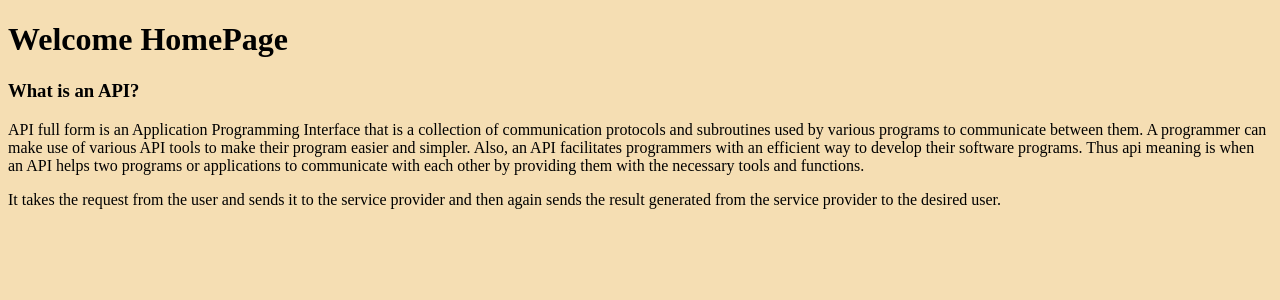
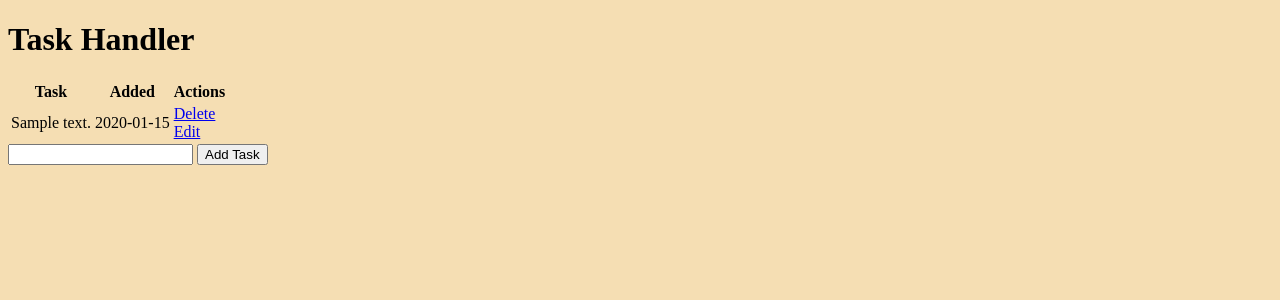
Before and after one commit to sbkr74/work_around_API, a Flask app: template flaskAPI/story/templates/index.html in a window 1280 px wide. Shown: the top 300 px of the page. Run offline with Flask 3, Linux system fonts and the light colour scheme; the template is opened without the code that fills it: most values are stand-ins (such as "Sample title", 1, 10 or a date in 2020).

Commit message:
templates been modified with jinja scripts

```diff
--- /dev/null
+++ b/flaskAPI/project/CRUD_app/templates/base.html
@@ -0,0 +1,14 @@
+<!DOCTYPE html>
+<html lang="en">
+<head>
+    <meta charset='utf-8'>
+    <meta http-equiv='X-UA-Compatible' content='IE=edge'>
+    <title>HomePage</title>
+    <meta name='viewport' content='width=device-width, initial-scale=1'>
+    <link rel='stylesheet' media='screen' href='{{url_for("static",filename="styles.css")}}'>
+    {% block head %}{% endblock %}
+</head>
+<body>
+    {% block body %}{% endblock %}
+</body>
+</html>
--- a/flaskAPI/project/CRUD_app/templates/index.html
+++ b/flaskAPI/project/CRUD_app/templates/index.html
@@ -1,24 +1,37 @@
-<!DOCTYPE html>
-<html lang="en">
-<head>
-    <meta charset='utf-8'>
-    <meta http-equiv='X-UA-Compatible' content='IE=edge'>
-    <title>HomePage</title>
-    <meta name='viewport' content='width=device-width, initial-scale=1'>
-    <link rel='stylesheet' media='screen' href='{{url_for("static",filename="styles.css")}}'>
+{% extends 'base.html' %}
 
-</head>
-<body>
-    <h1>Welcome HomePage </h1>
-    <p> <h3>What is an API?</h3>
-        API full form is an Application Programming Interface that is a collection of communication protocols and subroutines used by
-        various programs to communicate between them. A programmer can make use of various API tools to make their program easier and simpler.
-        Also, an API facilitates programmers with an efficient way to develop their software programs. Thus api meaning is when an API helps
-        two programs or applications to communicate with each other by providing them with the necessary tools and functions.
-    </p>
-    <p>
-        It takes the request from the user and sends it to the service provider and then again sends the result generated from the service
-        provider to the desired user.
-    </p>
-</body>
-</html>
+{% block head %} {% endblock %}
+
+{% block body %}
+<div class = "content">
+    <h1>Task Handler</h1>
+    {% if tasks | length < 1 %}
+    <h3>There is no tasks..... Create One Here! </h3>
+    {% else %}
+    <table>
+        <tr>
+            <th>Task</th>
+            <th>Added</th>
+            <th>Actions</th>
+        </tr>
+        {% for task in tasks %}
+            <tr>
+                <td>{{task.content}}</td>
+                <td>{{task.created.strftime("%Y-%m-%d")}}</td>
+                <td>
+                    <a href="/delete/{{task.id}}">Delete</a>
+                    <br>
+                    <a href="/update/{{task.id}}">Edit</a>
+                </td>
+            </tr>
+        {% endfor %}
+    </table>
+    {% endif %}
+    <form action="/" method="POST">
+        <input type="text" name="content" id="content" />
+        <input type="submit" value="Add Task" id="btn_add" />
+    </form>
+</div>
+
+
+{% endblock %}
```
